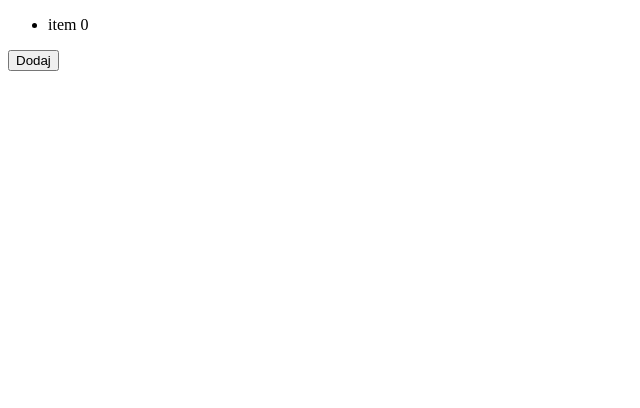
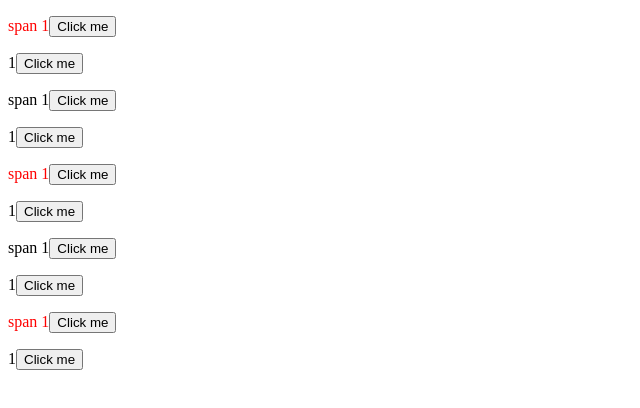
Before and after one commit to PZalles/jQuery, a website: page index.html in a window 1280 px wide. Shown: the whole page, without its empty margins (0-640 px from the left). Drawn offline with nearby package versions, Linux system fonts and the light colour scheme.

Commit message:
Practice jQuery

```diff
--- a/index.html
+++ b/index.html
@@ -1,17 +1,44 @@
 <!DOCTYPE html>
 <html lang="pl">
-  <head>
-    <meta charset="utf-8">
-    <title>Page title</title>
-    <link rel="stylesheet" href="css/style.scss">
-  </head>
-  <body>
-    <ul id="list">
-        <li>item 0</li>
-    </ul>
-    <button id="addElem">
-        Dodaj
-    </button>
-    <script type="text/javascript" src="js/scripts.js"></script>
-  </body>
+	<head>
+		<meta charset="UTF-8">
+		<title>jQuery</title>
+		<link rel="stylesheet" type="text/css" href="css/style.scss">
+	</head>
+	<body>
+		<div>
+			<div>
+				<p><span>span 1</span></p>
+			</div>
+			<div>
+				<p>1</p>
+			</div>
+			<div>
+				<p><span>span 1</span></p>
+			</div>
+			<div>
+				<p>1</p>
+			</div>
+			<div>
+				<p><span>span 1</span></p>
+			</div>
+			<div>
+				<p>1</p>
+			</div>
+			<div>
+				<p><span>span 1</span></p>
+			</div>
+			<div>
+				<p>1</p>
+			</div>
+			<div>
+				<p><span>span 1</span></p>
+			</div>
+			<div>
+				<p>1</p>
+			</div>
+		</div>
+		<script src="https://ajax.googleapis.com/ajax/libs/jquery/3.2.1/jquery.min.js"></script>
+		<script type="text/javascript" src="js/scripts.js"></script>
+	</body>
 </html>
--- a/js/scripts.js
+++ b/js/scripts.js
@@ -1,11 +1,22 @@
-var list = document.getElementById('list');
+$(function(){
+	console.log('DOM loaded - you can have fun');
 
-var add = document.getElementById('addElem');
+	var span = $("span");
+    span.each(function(index, element) {
+        if(index % 2 == 0) {
+            $(element).css('color', 'red');
+        };
+    });
 
-add.addEventListener('click', function() {
-  var element = document.createElement('li');
-  var x = document.getElementsByTagName('li').length;
-  element.innerHTML = 'item ' + x ;
+    var paragraphs = $('p');
+	paragraphs.each(function(index, element) {
 
-  list.appendChild(element);
+    	var button = '<button class="btn" data-tmp="' + index + '">Click me</button>'
+    	$(element).append(button)
+
+	});
+
+	$("button").click(function(){
+		alert($(this).attr("data-tmp"));
+	});
 });
```
